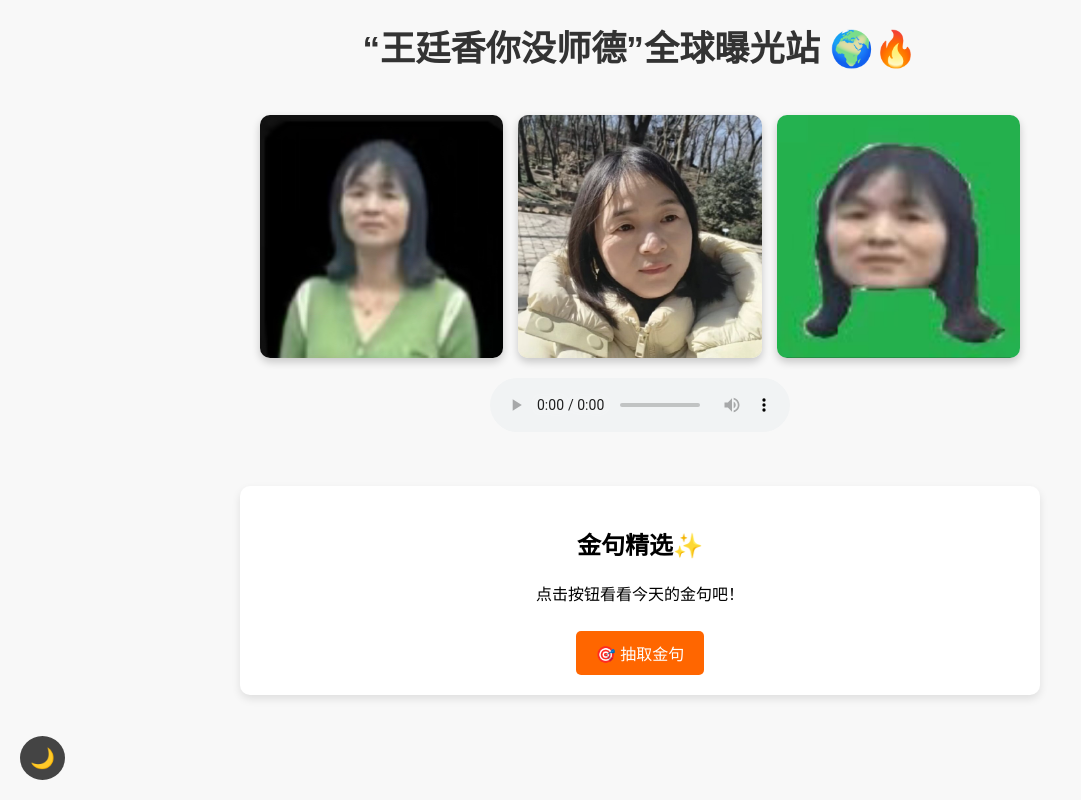
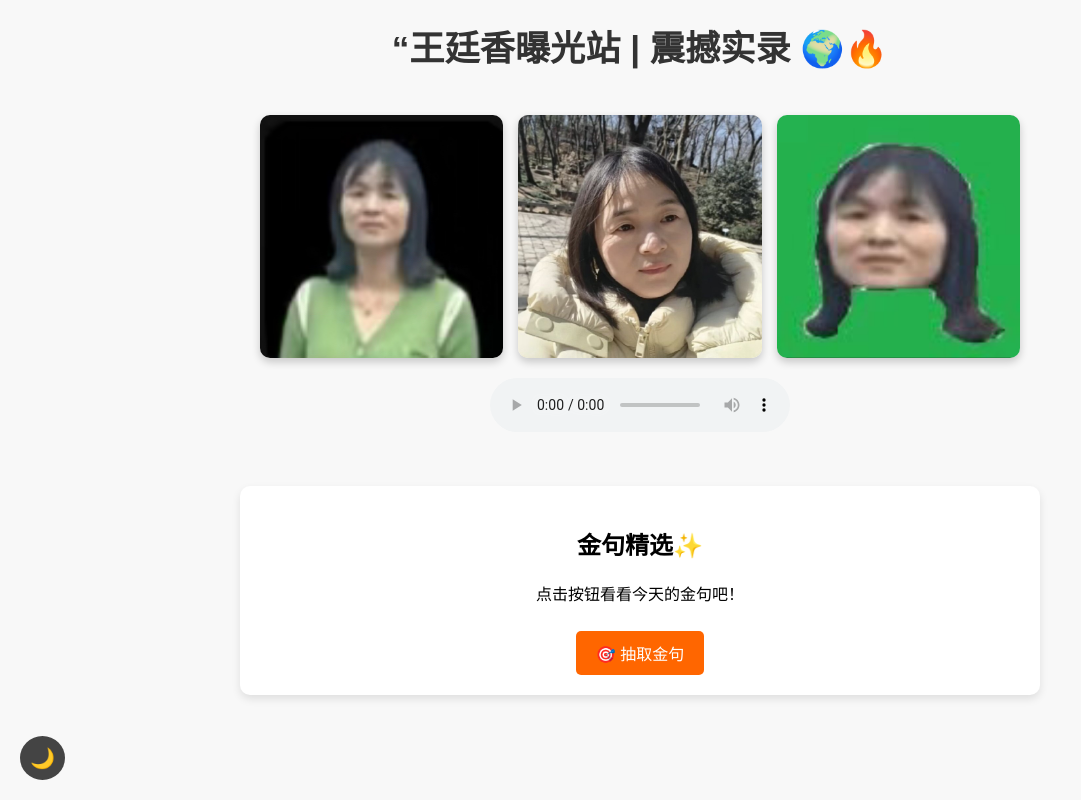
Before and after one commit to SB-bey/SB-bey.github.io, a plain HTML site: page index.html in a window 1280 px wide. Shown: the whole page, without its empty margins (0-1081 px from the left). Drawn offline with Linux system fonts and the light colour scheme.

Commit message:
更新 index.html

```diff
--- a/index.html
+++ b/index.html
@@ -126,7 +126,7 @@
 <body>
 
 <div class="container">
-    <h1 id="header-text">“王廷香你没师德”全球曝光站 🌍🔥</h1>
+    <h1 id="header-text">“王廷香曝光站 | 震撼实录 🌍🔥</h1>
 
     <div class="image-grid">
         <img src="images/photo1.jpg" alt="照片1">
```
